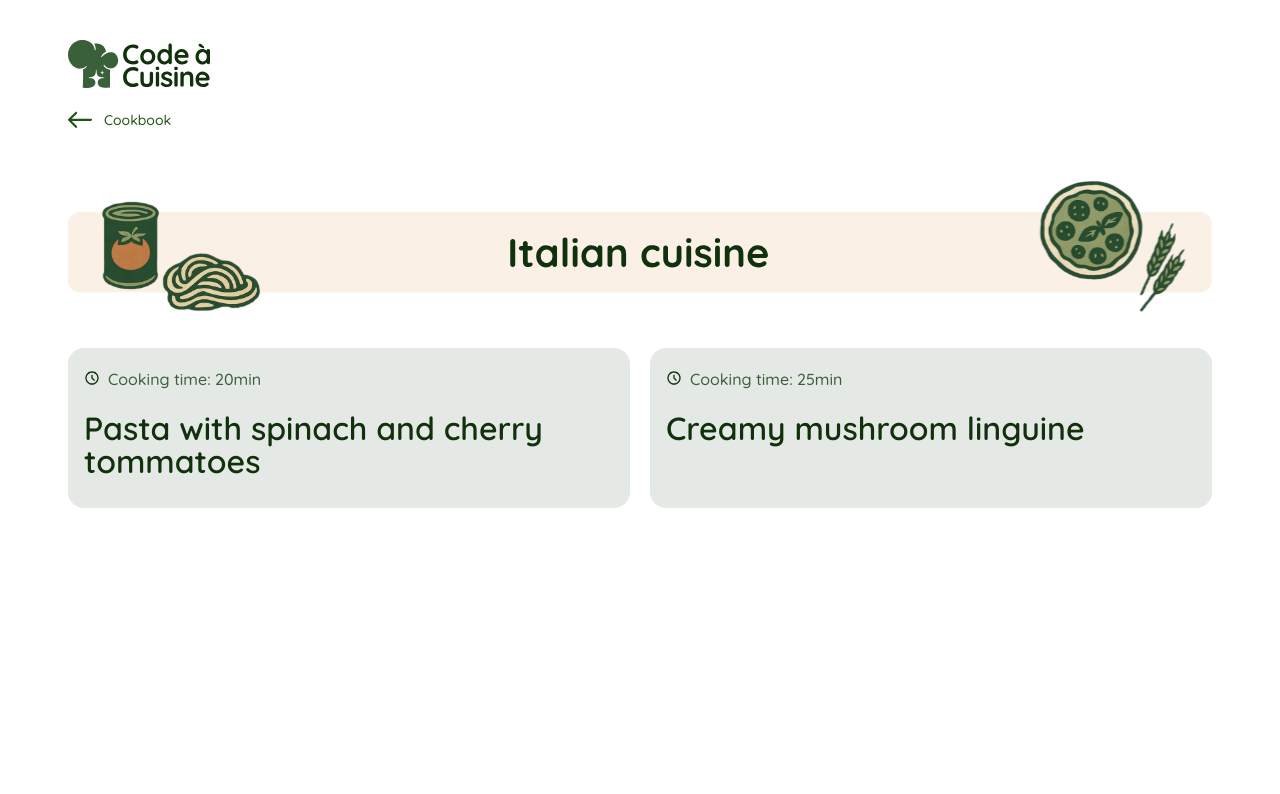
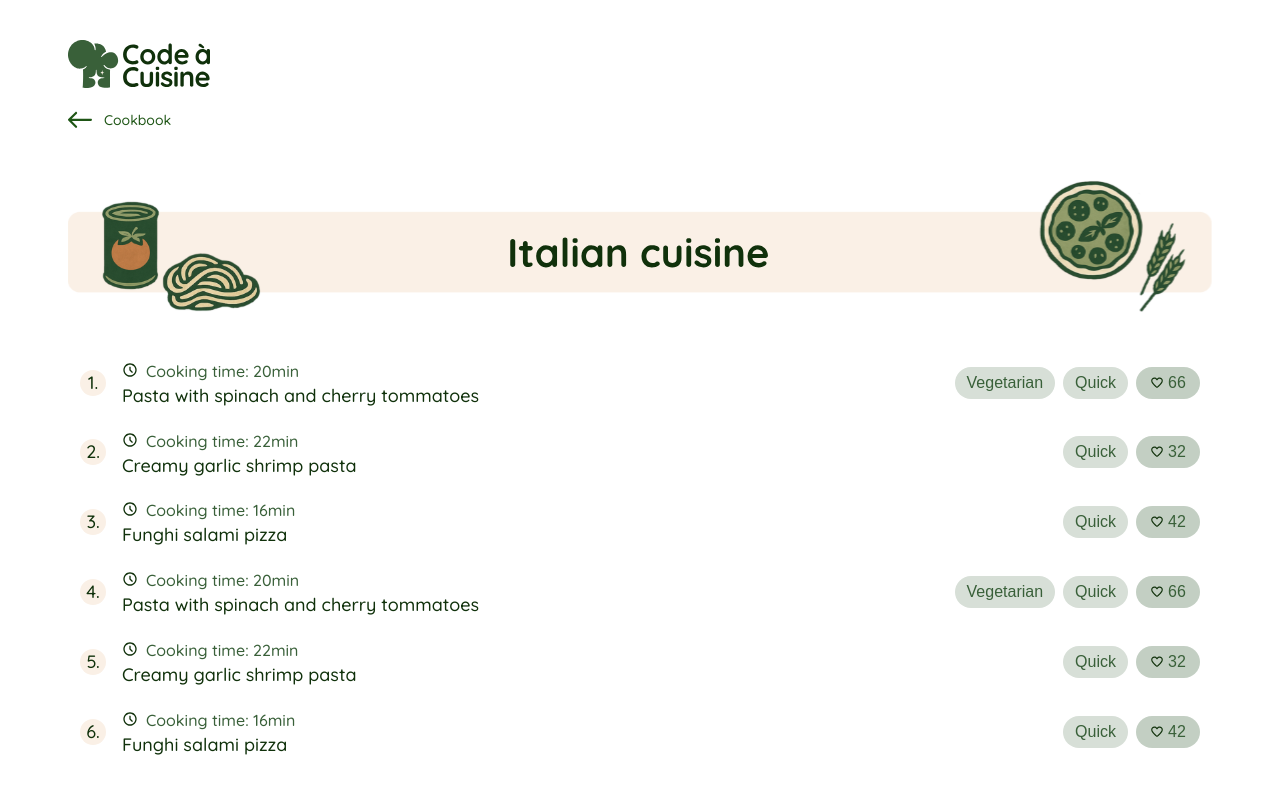
Before and after one commit to FatihYalcin42/code-cuisine, an Angular app: page /cookbook/1 in a window 1280 px wide. Shown: the top 794 px of the page. Built offline with nearby package versions, Linux system fonts and the light colour scheme.

Commit message:
feat: rebuild cookbook category pages as hoverable full-row recipe lists

```diff
--- a/src/app/pages/cookbook-category-page/cookbook-category-page.html
+++ b/src/app/pages/cookbook-category-page/cookbook-category-page.html
@@ -25,23 +25,36 @@
     </div>
 
     <section class="cookbook-category-recipes" [attr.aria-label]="category().title">
-      @for (recipe of category().recipes; track recipe.title) {
+      @for (recipe of category().recipes; track $index) {
         <article
-          class="cookbook-category-card"
+          class="cookbook-category-row"
           role="button"
           tabindex="0"
           (click)="openRecipe(recipe)"
           (keydown.enter)="openRecipe(recipe)"
           (keydown.space)="openRecipe(recipe); $event.preventDefault()"
         >
-          <div class="cookbook-category-card-meta">
-            <span class="cookbook-category-card-time">
+          <div class="cookbook-category-row-index">{{ $index + 1 }}.</div>
+
+          <div class="cookbook-category-row-main">
+            <span class="cookbook-category-row-time">
               <img src="/Icons/schedule.svg" width="20" height="20" alt="" aria-hidden="true" />
               <span>Cooking time: {{ recipe.prepTime }}</span>
             </span>
+
+            <h2 class="cookbook-category-row-title">{{ recipe.title }}</h2>
           </div>
 
-          <h2 class="cookbook-category-card-title">{{ recipe.title }}</h2>
+          <div class="cookbook-category-row-tags" aria-label="Recipe tags">
+            @for (badge of recipe.badges; track badge) {
+              <span class="cookbook-category-tag">{{ badge }}</span>
+            }
+
+            <span class="cookbook-category-like-badge">
+              <img src="/Icons/favorite.svg" width="14" height="14" alt="" aria-hidden="true" />
+              <span>{{ recipe.likes }}</span>
+            </span>
+          </div>
         </article>
       }
     </section>
--- a/src/app/pages/cookbook-category-page/cookbook-category-page.scss
+++ b/src/app/pages/cookbook-category-page/cookbook-category-page.scss
@@ -68,7 +68,7 @@
 
 .cookbook-category-shell {
   display: grid;
-  gap: 24px;
+  gap: 28px;
 }
 
 .cookbook-category-hero img {
@@ -79,27 +79,58 @@
 
 .cookbook-category-recipes {
   display: grid;
-  grid-template-columns: repeat(2, minmax(0, 1fr));
-  gap: 20px;
+  gap: 8px;
 }
 
-.cookbook-category-card {
+.cookbook-category-row {
   display: grid;
-  align-content: start;
-  gap: 18px;
-  min-height: 160px;
-  padding: 20px 16px;
+  grid-template-columns: auto minmax(0, 1fr) auto;
+  align-items: center;
+  gap: 16px;
+  min-height: 56px;
+  padding: 8px 12px;
   border-radius: 16px;
-  background: rgb(219 224 219 / 70%);
+  box-sizing: border-box;
   box-sizing: border-box;
   cursor: pointer;
+  transition: background-color 160ms ease;
 }
 
-.cookbook-category-card-time {
+.cookbook-category-row:hover,
+.cookbook-category-row:focus-visible {
+  background: #faf0e6;
+  outline: none;
+}
+
+.cookbook-category-row-index {
+  display: inline-flex;
+  align-items: center;
+  justify-content: center;
+  width: 26px;
+  height: 26px;
+  border-radius: 999px;
+  background: #faf0e6;
+  color: #10310b;
+  font-family: 'Quicksand', sans-serif;
+  font-size: 18px;
+  font-style: normal;
+  font-weight: 500;
+  line-height: 1;
+  letter-spacing: 0;
+}
+
+.cookbook-category-row-main {
+  display: grid;
+  gap: 4px;
+  min-width: 0;
+}
+
+.cookbook-category-row-time {
   display: inline-grid;
   grid-auto-flow: column;
   align-items: center;
   gap: 4px;
+  justify-content: start;
   color: #396039;
   font-family: 'Quicksand', sans-serif;
   font-size: 16px;
@@ -109,20 +140,59 @@
   letter-spacing: 0;
 }
 
-.cookbook-category-card-time img {
+.cookbook-category-row-time img {
   display: block;
   margin-top: 2px;
 }
 
-.cookbook-category-card-title {
+.cookbook-category-row-title {
   margin: 0;
   color: #10310b;
   font-family: 'Quicksand', sans-serif;
-  font-size: 32px;
+  font-size: 18px;
   font-style: normal;
-  font-weight: 600;
-  line-height: 1.05;
+  font-weight: 500;
+  line-height: 1.1;
   letter-spacing: 0;
+}
+
+.cookbook-category-row-tags {
+  display: flex;
+  align-items: center;
+  justify-content: flex-end;
+  flex-wrap: wrap;
+  gap: 8px;
+}
+
+.cookbook-category-tag,
+.cookbook-category-like-badge {
+  display: inline-flex;
+  align-items: center;
+  justify-content: center;
+  min-height: 32px;
+  padding: 6px 12px;
+  border-radius: 30px;
+  background: #d7dfd7;
+  color: #396039;
+  font-family: 'Mulish', sans-serif;
+  font-size: 16px;
+  font-style: normal;
+  font-weight: 500;
+  line-height: 1;
+  letter-spacing: 0;
+  box-sizing: border-box;
+}
+
+.cookbook-category-like-badge {
+  gap: 4px;
+  min-width: 64px;
+  background: #3960394d;
+}
+
+.cookbook-category-like-badge img {
+  display: block;
+  width: 14px;
+  height: 14px;
 }
 
 @media (max-width: 768px) {
@@ -134,11 +204,28 @@
     padding: 32px 20px 40px;
   }
 
-  .cookbook-category-recipes {
-    grid-template-columns: 1fr;
+  .cookbook-category-row {
+    grid-template-columns: auto minmax(0, 1fr);
+    align-items: start;
   }
 
-  .cookbook-category-card-title {
-    font-size: 24px;
+  .cookbook-category-row-tags {
+    grid-column: 2;
+    justify-content: start;
+  }
+
+  .cookbook-category-row-title {
+    font-size: 16px;
+  }
+
+  .cookbook-category-row-time {
+    font-size: 14px;
+  }
+
+  .cookbook-category-tag,
+  .cookbook-category-like-badge {
+    min-height: 28px;
+    padding: 5px 10px;
+    font-size: 14px;
   }
 }
--- a/src/app/pages/cookbook-category-page/cookbook-category-page.ts
+++ b/src/app/pages/cookbook-category-page/cookbook-category-page.ts
@@ -4,6 +4,7 @@ import { GeneratedRecipe, RecipeGenerationService } from '../../services/recipe-
 
 type CookbookCategoryRecipe = GeneratedRecipe & {
   likes: number;
+  badges: string[];
 };
 
 type CookbookCategoryConfig = {
@@ -26,14 +27,52 @@ const COOKBOOK_CATEGORY_CONFIGS: CookbookCategoryConfig[] = [
         ingredients: ['80g Pasta noodles', '100g Baby spinach', '150g Cherry tomatoes'],
         steps: ['Boil pasta.', 'Cook tomatoes and spinach.', 'Fold everything together and serve.'],
         likes: 66,
+        badges: ['Vegetarian', 'Quick'],
       },
       {
-        title: 'Creamy mushroom linguine',
-        description: 'Silky pasta with mushrooms, garlic and parmesan.',
-        prepTime: '25min',
-        ingredients: ['Linguine', 'Mushrooms', 'Parmesan'],
-        steps: ['Cook pasta.', 'Saute mushrooms.', 'Combine and finish.'],
-        likes: 58,
+        title: 'Creamy garlic shrimp pasta',
+        description: 'Silky pasta with shrimp, garlic and parmesan.',
+        prepTime: '22min',
+        ingredients: ['Linguine', 'Shrimp', 'Parmesan'],
+        steps: ['Cook pasta.', 'Saute shrimp.', 'Combine and finish.'],
+        likes: 32,
+        badges: ['Quick'],
+      },
+      {
+        title: 'Funghi salami pizza',
+        description: 'Crisp pizza topped with mushrooms, salami and herbs.',
+        prepTime: '16min',
+        ingredients: ['Pizza dough', 'Mushrooms', 'Salami'],
+        steps: ['Shape dough.', 'Top pizza.', 'Bake and slice.'],
+        likes: 42,
+        badges: ['Quick'],
+      },
+      {
+        title: 'Pasta with spinach and cherry tommatoes',
+        description: 'A creamy weeknight pasta with fresh greens and a fast tomato finish.',
+        prepTime: '20min',
+        ingredients: ['80g Pasta noodles', '100g Baby spinach', '150g Cherry tomatoes'],
+        steps: ['Boil pasta.', 'Cook tomatoes and spinach.', 'Fold everything together and serve.'],
+        likes: 66,
+        badges: ['Vegetarian', 'Quick'],
+      },
+      {
+        title: 'Creamy garlic shrimp pasta',
+        description: 'Silky pasta with shrimp, garlic and parmesan.',
+        prepTime: '22min',
+        ingredients: ['Linguine', 'Shrimp', 'Parmesan'],
+        steps: ['Cook pasta.', 'Saute shrimp.', 'Combine and finish.'],
+        likes: 32,
+        badges: ['Quick'],
+      },
+      {
+        title: 'Funghi salami pizza',
+        description: 'Crisp pizza topped with mushrooms, salami and herbs.',
+        prepTime: '16min',
+        ingredients: ['Pizza dough', 'Mushrooms', 'Salami'],
+        steps: ['Shape dough.', 'Top pizza.', 'Bake and slice.'],
+        likes: 42,
+        badges: ['Quick'],
       },
     ],
   },
@@ -49,6 +88,7 @@ const COOKBOOK_CATEGORY_CONFIGS: CookbookCategoryConfig[] = [
         ingredients: ['500g Potatoes', '1 Onion', 'Herbs'],
         steps: ['Slice potatoes.', 'Pan fry until crisp.', 'Finish with herbs and seasoning.'],
         likes: 54,
+        badges: ['Quick'],
       },
       {
         title: 'Pretzel schnitzel plate',
@@ -57,6 +97,7 @@ const COOKBOOK_CATEGORY_CONFIGS: CookbookCategoryConfig[] = [
         ingredients: ['Pretzel', 'Cutlet', 'Cabbage'],
         steps: ['Prepare sides.', 'Cook schnitzel.', 'Plate and serve.'],
         likes: 49,
+        badges: ['Gourmet'],
       },
     ],
   },
@@ -72,6 +113,7 @@ const COOKBOOK_CATEGORY_CONFIGS: CookbookCategoryConfig[] = [
         ingredients: ['150g Rice', '1 Zucchini', '1 Carrot'],
         steps: ['Cook rice.', 'Roast vegetables.', 'Assemble bowl and dress before serving.'],
         likes: 42,
+        badges: ['Vegetarian', 'Quick'],
       },
       {
         title: 'Salmon nigiri plate',
@@ -80,6 +122,7 @@ const COOKBOOK_CATEGORY_CONFIGS: CookbookCategoryConfig[] = [
         ingredients: ['Rice', 'Salmon', 'Soy'],
         steps: ['Season rice.', 'Slice salmon.', 'Assemble nigiri.'],
         likes: 61,
+        badges: ['Quick'],
       },
     ],
   },
@@ -95,6 +138,7 @@ const COOKBOOK_CATEGORY_CONFIGS: CookbookCategoryConfig[] = [
         ingredients: ['Duck', 'Asparagus', 'Sauce'],
         steps: ['Sear duck.', 'Cook vegetables.', 'Plate carefully.'],
         likes: 52,
+        badges: ['Gourmet'],
       },
       {
         title: 'Truffle potato mille-feuille',
@@ -103,6 +147,7 @@ const COOKBOOK_CATEGORY_CONFIGS: CookbookCategoryConfig[] = [
         ingredients: ['Potato', 'Cream', 'Truffle'],
         steps: ['Layer potatoes.', 'Bake until crisp.', 'Finish and serve.'],
         likes: 47,
+        badges: ['Vegetarian'],
       },
     ],
   },
@@ -118,6 +163,7 @@ const COOKBOOK_CATEGORY_CONFIGS: CookbookCategoryConfig[] = [
         ingredients: ['Paneer', 'Rice', 'Naan'],
         steps: ['Cook curry.', 'Prepare rice.', 'Serve as a thali.'],
         likes: 56,
+        badges: ['Vegetarian'],
       },
       {
         title: 'Golden dal bowl',
@@ -126,6 +172,7 @@ const COOKBOOK_CATEGORY_CONFIGS: CookbookCategoryConfig[] = [
         ingredients: ['Lentils', 'Spices', 'Rice'],
         steps: ['Simmer lentils.', 'Temper spices.', 'Serve warm.'],
         likes: 44,
+        badges: ['Vegetarian', 'Quick'],
       },
     ],
   },
@@ -141,6 +188,7 @@ const COOKBOOK_CATEGORY_CONFIGS: CookbookCategoryConfig[] = [
         ingredients: ['Rice', 'Salmon', 'Peas'],
         steps: ['Prepare rice.', 'Assemble tasting pieces.', 'Plate with sauces.'],
         likes: 63,
+        badges: ['Gourmet'],
       },
       {
         title: 'Korean taco bowl',
@@ -149,6 +197,7 @@ const COOKBOOK_CATEGORY_CONFIGS: CookbookCategoryConfig[] = [
         ingredients: ['Rice', 'Beef', 'Kimchi'],
         steps: ['Cook filling.', 'Prepare toppings.', 'Assemble bowl.'],
         likes: 51,
+        badges: ['Quick'],
       },
     ],
   },
```
